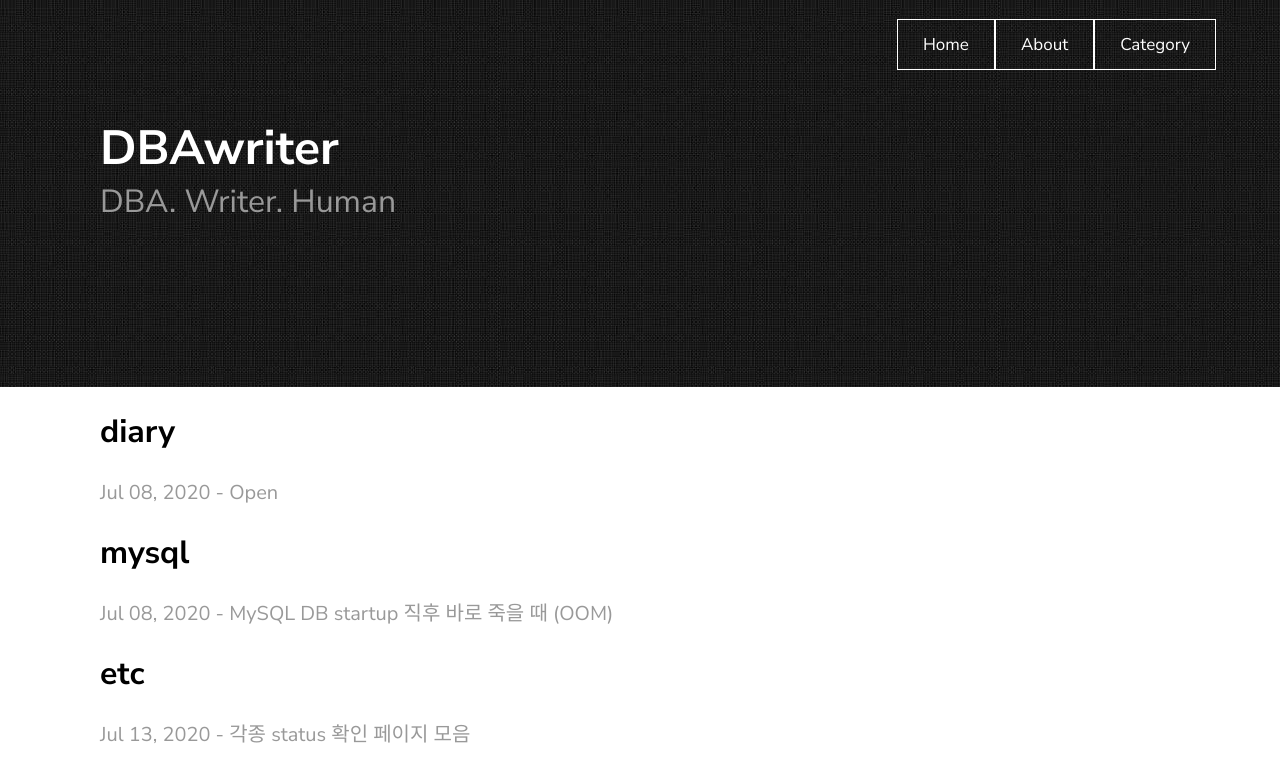
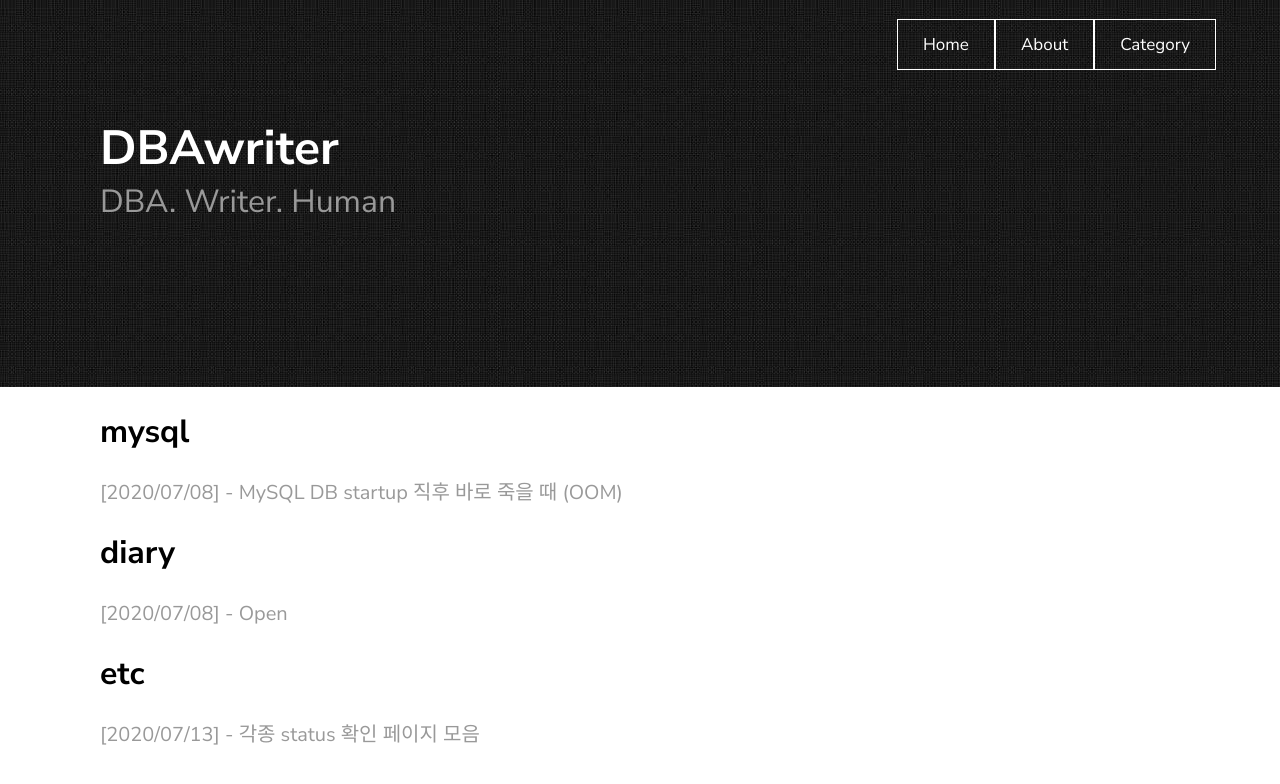
Before and after one commit to dbawriter/dbawriter.github.io, a Jekyll site: the page built from page/categories.html, in a window 1280 px wide. Shown: the top 784 px of the page. Built offline with Jekyll 4.4.1, drawn with Linux system fonts in a browser that asks for light colours.

Commit message:
Modify date format

```diff
--- a/_posts/2020-07-08-mysql-server-killed-oom.markdown
+++ b/_posts/2020-07-08-mysql-server-killed-oom.markdown
@@ -1,7 +1,7 @@
 ---
 layout: post
 title:  "MySQL DB startup 직후 바로 죽을 때 (OOM)"
-date:   2020-07-08 11:35:44 +0900
+date:   2020-07-08
 categories: mysql
 tags: [mysql, database]
 ---
--- a/_posts/2020-07-08-open.markdown
+++ b/_posts/2020-07-08-open.markdown
@@ -1,7 +1,7 @@
 ---
 layout: post
 title:  "Open"
-date:   2020-07-08 11:33:44 +0900
+date:   2020-07-08
 categories: diary
 tags: [diary, test-tag]
 ---
--- a/_posts/2020-07-13-status.markdown
+++ b/_posts/2020-07-13-status.markdown
@@ -1,7 +1,7 @@
 ---
 layout: post
 title:  "각종 status 확인 페이지 모음"
-date:   2020-07-13 11:00:00 +0900
+date:   2020-07-13
 categories: etc
 tags: [etc, status, github]
 ---
--- a/page/categories.html
+++ b/page/categories.html
@@ -16,7 +16,7 @@ title: Categories
     <a name="{{ category_name | slugize }}"></a>
     {% for post in site.categories[category_name] %}
     <article class="archive-item">
-	    <h4><a href="{{ site.baseurl }}{{ post.url }}">{{ post.date | date: "%b %d, %Y" }} - {{post.title}}</a></h4>
+	  <h4><a href="{{ site.baseurl }}{{ post.url }}">[{{ post.date | date: "%Y/%m/%d" }}] - {{post.title}}</a></h4>
     </article>
     {% endfor %}
   </div>
```
